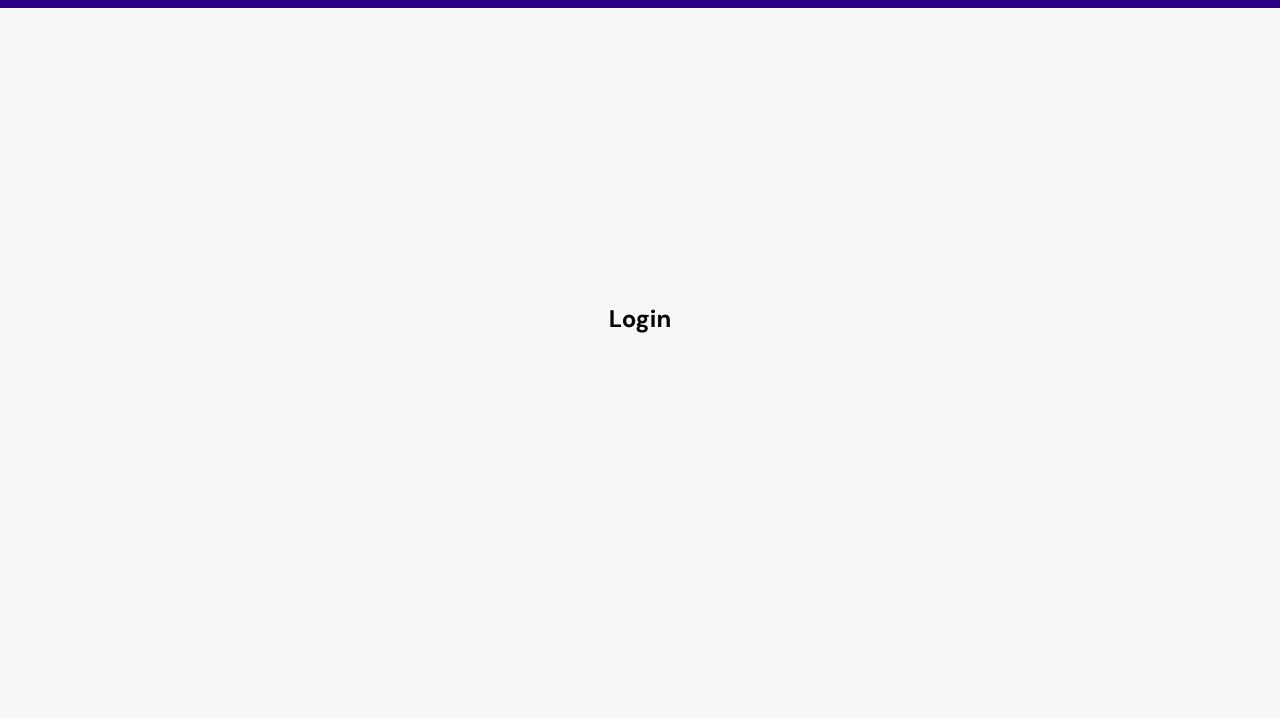
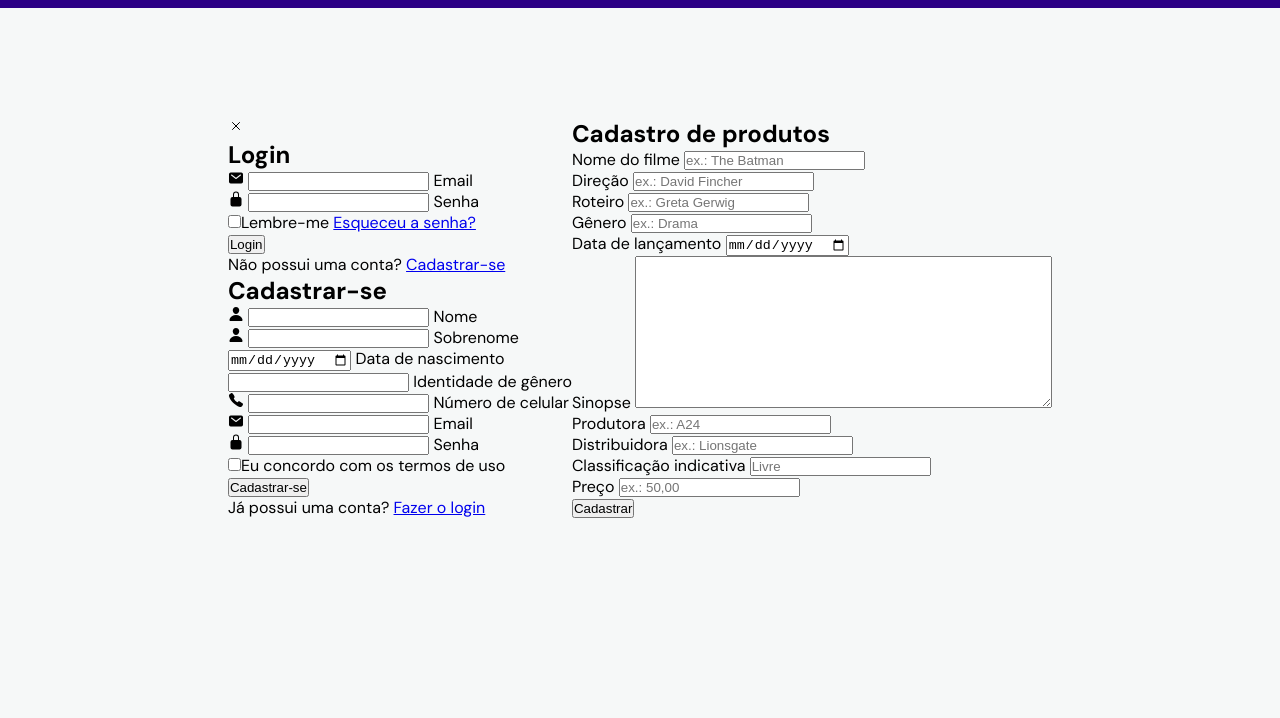
Before and after one commit to ewertonvb/projeto-pweb, a plain HTML site: page index.html in a window 1280 px wide. Shown: the part 82-800 px from the top of the page. Drawn offline with nearby package versions, Linux system fonts and the light colour scheme.

Commit message:
first update

```diff
--- a/index.html
+++ b/index.html
@@ -3,7 +3,7 @@
   <head>
     <meta charset="UTF-8" />
     <meta name="viewport" content="width=device-width, initial-scale=1.0" />
-    <title>Projeto PWEB</title>
+    <title>Mooovies</title>
 
     <link rel="stylesheet" href="./style.css" />
 
@@ -18,7 +18,7 @@
     <header>
       <h2 class="logo">Mooovies</h2>
       <nav class="navigation">
-        <a href="#">Início</a>
+        <a href="./index.html">Produtos</a>
         <a href="#">Sobre</a>
         <a href="#">Serviços</a>
         <a href="#">Contato</a>
@@ -26,10 +26,172 @@
       </nav>
     </header>
 
-    <div class="wrapper">
-      <div class="form-box login">
+    <div class="wrapper-login"> <!-- Wrapper em volta do formulário de login -->
+      <span class="icon-close"><ion-icon name="close-outline"></ion-icon></span>
+      <div class="form-box login"> <!-- Formulário de login -->
         <h2>Login</h2>
+        <form action="#">
+          <div class="input-box">
+            <span class="icon"><ion-icon name="mail"></ion-icon></span>
+            <input type="email" required>
+            <label>Email</label>
+          </div>
+
+          <div class="input-box">
+            <span class="icon"><ion-icon name="lock-closed"></ion-icon></span>
+            <input type="password" required>
+            <label>Senha</label>
+          </div>
+
+          <div class="remember-forgot">
+            <label><input type="checkbox">Lembre-me</label>
+            <a href="#">Esqueceu a senha?</a>
+          </div>
+          <button type="submit" class="btn">Login</button>
+          <div class="login-register">
+            <p>Não possui uma conta?
+              <a href="#" class="register-link">Cadastrar-se
+              </a>
+            </p>
+          </div>
+        </form>
+      </div>
+
+    <div class="form-box register"> <!-- Formulário de cadastro -->
+      <h2>Cadastrar-se</h2>
+      <form action="#">
+        <div class="input-box">
+          <span class="icon"><ion-icon name="person"></ion-icon></span>
+          <input type="text" required>
+          <label>Nome</label>
+        </div>
+
+        <div class="input-box">
+          <span class="icon"><ion-icon name="person"></ion-icon></span>
+          <input type="text" required>
+          <label>Sobrenome</label>
+        </div>
+
+        <div class="input-data">
+          <input type="date" required>
+          <label>Data de nascimento</label>
+        </div>
+
+        <div class="input-gender">
+          <input list="gender" required>
+          <label>Identidade de gênero</label>
+          <datalist id="gender">
+            <option value="Homem">
+            <option value="Mulher">
+            <option value="Não binário">
+            <option value="Prefiro não dizer">
+          </datalist>
+        </div>
+
+        <div class="input-box">
+          <span class="icon"><ion-icon name="call"></ion-icon></span>
+          <input type="tel">
+          <label>Número de celular</label>
+        </div>
+
+        <div class="input-box">
+          <span class="icon"><ion-icon name="mail"></ion-icon></span>
+          <input type="email" required>
+          <label>Email</label>
+        </div>
+
+        <div class="input-box">
+          <span class="icon"><ion-icon name="lock-closed"></ion-icon></span>
+          <input type="password" required>
+          <label>Senha</label>
+        </div>
+
+        <div class="remember-forgot">
+          <label><input type="checkbox">Eu concordo com os termos de uso</label>
+
+        </div>
+        <button type="submit" class="btn">Cadastrar-se</button>
+        <div class="login-register">
+          <p>Já possui uma conta?
+            <a href="#" class="login-link">Fazer o login
+            </a>
+            </p>
+          </div>
+        </form>
       </div>
     </div>
+
+    <main>
+      <div class="wrapper">
+        <h2>Cadastro de produtos</h1>
+        <form action="#">
+          <div class="input-global">
+            <label>Nome do filme</label>
+            <input type="text" required placeholder="ex.: The Batman">
+          </div>
+
+          <div class="input-global">
+            <label>Direção</label>
+            <input type="text" required placeholder="ex.: David Fincher">
+          </div>
+
+          <div class="input-global">
+            <label>Roteiro</label>
+            <input type="text" required placeholder="ex.: Greta Gerwig">
+          </div>
+
+          <div class="input-global">
+            <label>Gênero</label>
+            <input type="text" required placeholder="ex.: Drama">
+          </div>
+
+          <div class="input-global">
+            <label>Data de lançamento</label>
+            <input type="date" required>
+          </div>
+
+          <div class="input-global">
+            <label>Sinopse</label>
+            <textarea name="sinopse" cols="50" rows="10" required></textarea>
+          </div>
+
+          <div class="input-global">
+            <label>Produtora</label>
+            <input type="text" required placeholder="ex.: A24">
+          </div>
+
+          <div class="input-global">
+            <label>Distribuidora</label>
+            <input type="text" required placeholder="ex.: Lionsgate">
+          </div>
+
+          <div class="input-global">
+            <label>Classificação indicativa</label>
+            <input list="classificacao" required placeholder="Livre">
+            <datalist id="classificacao">
+              <option value="Livre">
+              <option value="10 anos">
+              <option value="12 anos">
+              <option value="14 anos">
+              <option value="16 anos">
+              <option value="18 anos">
+            </datalist>
+          </div>
+
+          <div class="input-global">
+            <label>Preço</label>
+            <input type="number" required placeholder="ex.: 50,00">
+          </div>
+
+          <button type="submit" class="btnGlobal">Cadastrar</button>
+        </form>
+      </div>
+
+    </main>
+
+    <script src="./script.js"></script>
+    <!-- Ionicons -->
+    <script type="module" src="https://unpkg.com/ionicons@5.5.2/dist/ionicons/ionicons.esm.js"></script>
+    <script nomodule src="https://unpkg.com/ionicons@5.5.2/dist/ionicons/ionicons.js"></script>
   </body>
 </html>
```
